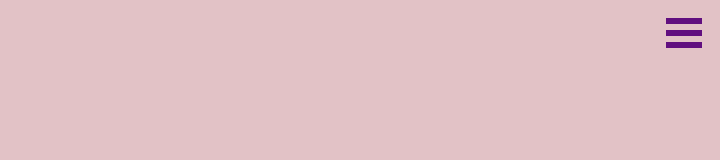
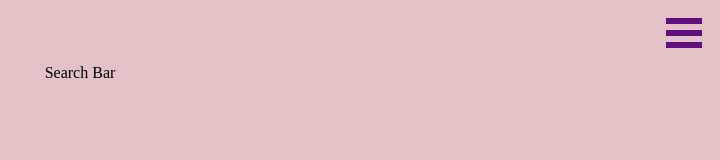
Before and after one commit to vegitable/react-ui-service, a React (Create React App) app: page / in a window 1280 px wide. Shown: the top 160 px of the page, without its empty margins (560-1280 px from the left). Built offline with nearby package versions, Linux system fonts and the light colour scheme.

Commit message:
adds SearchBar component

```diff
--- a/src/App.js
+++ b/src/App.js
@@ -1,12 +1,14 @@
 import React, { Component } from 'react';
 import './App.css';
 import Header from './containers/Header';
+import SearchBar from './containers/SearchBar';
 
 class App extends Component {
   render() {
     return (
       <div className="App">
         <Header />
+        <SearchBar />
       </div>
     );
   }
--- /dev/null
+++ b/src/containers/SearchBar/index.js
@@ -0,0 +1,9 @@
+import React from 'react';
+
+const SearchBar = () => (
+  <div>
+    Search Bar
+  </div>
+);
+
+export default SearchBar;
```
